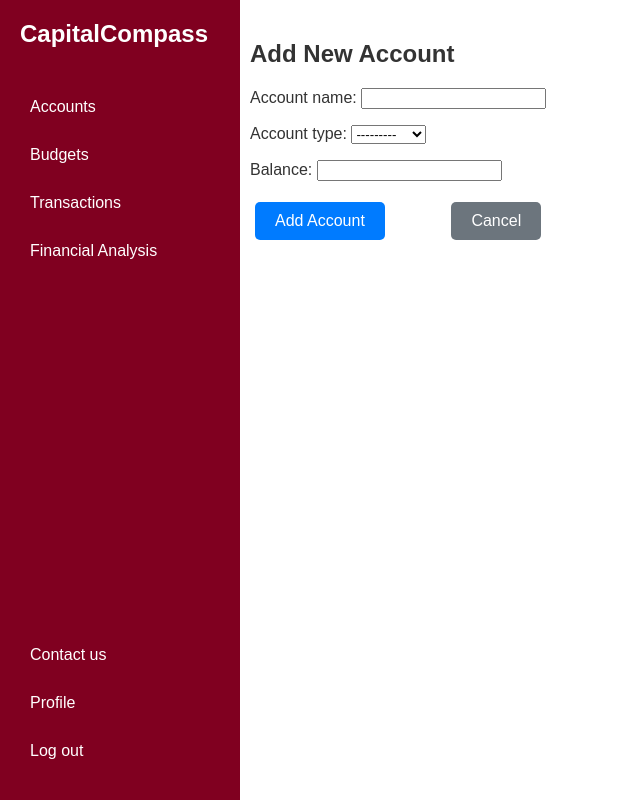
After one commit to Daniel-Nduka/CapitalCompass1, a Django app: page /accounts/add/ in a window 1280 px wide. The commit adds this page. Shown: the whole page, without its empty margins (0-640 px from the left). Run offline with Django 3.2, Linux system fonts and the light colour scheme; a user stored in the database is signed in.

Commit message:
Account Models and Backend Implementation

```diff
--- a/CapitalCompass/settings.py
+++ b/CapitalCompass/settings.py
@@ -134,7 +134,7 @@ REGISTRATION_OPEN = True
 REGISTRATION_AUTO_LOGIN = True
 
 # The URL that Django redirects users to after logging in.
-LOGIN_REDIRECT_URL = 'financeapp:index'
+LOGIN_REDIRECT_URL = 'financeapp:budget'
 
 # The page users are directed to if they are not logged in.
 LOGIN_URL = 'auth_login'
--- a/financeapp/forms.py
+++ b/financeapp/forms.py
@@ -1,6 +1,6 @@
 from django import forms
 from django.contrib.auth.models import User
-from .models import UserProfile
+from .models import UserProfile, Account
 
 class UserForm(forms.ModelForm):
     password = forms.CharField(widget=forms.PasswordInput())
@@ -13,3 +13,9 @@ class UserProfileForm(forms.ModelForm):
     class Meta:
         model = UserProfile
         fields = ('bio', 'location', 'birth_date')
+
+#Account form
+class AccountForm(forms.ModelForm):
+    class Meta:
+        model = Account
+        fields = ['account_name', 'account_type', 'balance']
--- a/financeapp/models.py
+++ b/financeapp/models.py
@@ -12,3 +12,20 @@ class UserProfile(models.Model):
 
     def __str__(self):
         return self.user.username
+
+class Account(models.Model):
+    ACCOUNT_TYPES = [
+       ('CHECKING', 'checking'),
+       ('SAVINGS', 'savings'),
+       ('CREDIT', 'credit'),
+       ('CASH', 'cash'),
+    ]
+    user = models.ForeignKey(User, on_delete=models.CASCADE, related_name='accounts')
+    account_name = models.CharField(max_length=100)
+    account_type = models.CharField(max_length=20, choices=ACCOUNT_TYPES)
+    balance = models.DecimalField(max_digits=15, decimal_places=2)
+    created_at = models.DateTimeField(auto_now_add=True)
+    updated_at = models.DateTimeField(auto_now=True)
+
+    def __str__(self):
+       return f"{self.account_name} ({self.get_account_type_display()}) - {self.user.username}"
--- a/financeapp/urls.py
+++ b/financeapp/urls.py
@@ -5,7 +5,11 @@ urlpatterns = [
     path('', views.index, name='index'),
     path('about/', views.about, name='about'),
     path('budget/', views.budget, name='budget'),
-    path('accounts/', views.accounts, name='accounts'),
     path('profile/', views.profile, name='profile'),
     path('transactions/', views.transactions, name='transactions'),
+    path('accounts/', views.account_list, name='accounts'),
+    path('accounts/add/', views.add_account, name='add_account'),
+    path('accounts/delete/<int:account_id>/', views.delete_account, name='delete_account'),
+    path('accounts/edit/<int:account_id>/', views.edit_account, name='edit_account'),
+    path('logout-and-signup/', views.logout_and_signup, name='logout_and_signup'),
 ]
--- a/financeapp/views.py
+++ b/financeapp/views.py
@@ -1,15 +1,22 @@
-from django.shortcuts import render, redirect
+from django.shortcuts import render, redirect, get_object_or_404
 from django.http import HttpResponse
 from django.views import View
 from django.contrib.auth.decorators import login_required
 from django.contrib import messages
 from django.contrib.auth.models import User
+from django.http import JsonResponse
 
-from .models import UserProfile
-from .forms import UserForm, UserProfileForm
+from .models import UserProfile, Account
+from .forms import UserForm, UserProfileForm, AccountForm
+
+from django.contrib.auth import logout
 
 
 # Create your views here.
+def logout_and_signup(request):
+    logout(request)
+    return redirect('registration_register')
+
 def index(request):
     return render(request, 'financeapp/index.html')
 
@@ -19,8 +26,72 @@ def about(request):
 def budget(request):
     return render(request, 'financeapp/budget.html')
 
-def accounts(request):
-    return render(request, 'financeapp/accounts.html')
+@login_required
+def account_list(request):
+    accounts = request.user.accounts.all()
+    total_balance = 0
+    for account in accounts:
+        if account.account_type != 'CREDIT':
+            total_balance += account.balance
+
+    total_debt = 0
+    for account in accounts:
+        if account.account_type == 'CREDIT':
+            total_debt += account.balance
+
+    net_balance = total_balance - total_debt
+
+    context ={
+        'accounts': accounts,
+        'total_balance': total_balance,
+        'total_debt': total_debt,
+        'net_balance': net_balance,
+    }
+
+    return render(request, 'financeapp/accounts.html', context)
+
+
+@login_required
+def add_account(request):
+    if request.method == 'POST':
+        form = AccountForm(request.POST)
+        if form.is_valid():
+            account = form.save(commit=False)
+            account.user = request.user
+            account.save()
+            return redirect('financeapp:accounts')
+    else:
+        form = AccountForm()
+    return render(request, 'financeapp/add_account.html', {'form': form})
+
+
+def delete_account(request, account_id):
+    account = get_object_or_404(Account, id=account_id, user=request.user)
+
+    if request.method == 'POST':
+        account.delete()
+        return redirect('financeapp:accounts')
+
+    context ={
+       'account': account
+   }
+    return render(request, 'financeapp/delete_account.html', context)
+
+def edit_account(request, account_id):
+    account = get_object_or_404(Account, id=account_id, user=request.user)
+
+    if request.method == 'POST':
+        form = AccountForm(request.POST, instance=account)
+        if form.is_valid():
+            form.save()
+            return redirect('financeapp:accounts')
+    else:
+        form = AccountForm(instance=account)
+    return render(request, 'financeapp/edit_account.html', {'form': form})
+
+
+    return render(request, 'financeapp/delete_account.html', context)
+
 
 def transactions(request):
     return render(request, 'financeapp/transactions.html')
--- a/static/styles/application.css
+++ b/static/styles/application.css
@@ -3,11 +3,14 @@ body, html {
   padding: 0;
   height: 100%;
   display: flex;
+
+
 }
 
 body {
   font-family: Arial, sans-serif;
   color: #333;
+  padding-left: 230px;
 }
 
 .sidebar {
@@ -18,6 +21,11 @@ body {
   display: flex;
   flex-direction: column;
   justify-content: space-between;
+  position: fixed;
+  top: 0;
+  bottom: 0;
+  left:0;
+
 }
 
 
--- /dev/null
+++ b/templates/financeapp/add_account.html
@@ -0,0 +1,19 @@
+{% extends 'financeapp/loggedin_base.html' %}
+{% load static %}
+{% block title_block %} Add Account - CapitalCompass {% endblock %}
+
+{% block body_block %}
+<main>
+    <section class="create-account">
+        <h1>Add New Account</h1>
+        <form method="post">
+            {% csrf_token %}
+            {{ form.as_p }}
+            <div class="form-group submit-btn">
+                <button type="submit" class="btn btn-primary">Add Account</button>
+                <button onclick="location.href='{% url 'financeapp:accounts' %}'" class="btn btn-secondary">Cancel</a>
+            </div>
+        </form>
+    </section>
+</main>
+{% endblock %}
--- a/templates/financeapp/base.html
+++ b/templates/financeapp/base.html
@@ -22,8 +22,7 @@
             <ul class="nav-right">
               {% if user.is_authenticated %}
               <li class="auth"><a href="{% url 'auth_login' %}">Login</a></li>
-              <li><a href="{% url 'auth_logout' %}?next={% url 'financeapp:index' %}">Sign out</a></li>
-              <li class="auth"><a href="{% url 'registration_register' %}">Sign up</a></li>
+              <li class="auth"><a href="{% url 'financeapp:logout_and_signup' %}">Sign up</a></li>
               {% else %}
                 <li class="auth"><a href="{% url 'auth_login' %}">Login</a></li>
                 <li class="auth"><a href="{% url 'registration_register' %}">Sign up</a></li>
--- a/templates/financeapp/loggedin_base.html
+++ b/templates/financeapp/loggedin_base.html
@@ -1,13 +1,13 @@
+<!DOCTYPE html>
 {% load static %}
-<!DOCTYPE html>
 <html lang="en">
 <head>
     <meta charset="UTF-8">
     <meta name="viewport" content="width=device-width, initial-scale=1.0">
     <title>{% block title_block %}{% endblock %}</title>
-    <link rel="stylesheet" href="{% static 'styles/application.css' %}">
+   <link rel="stylesheet" href="{% static 'styles/application.css' %}">
     <link rel="stylesheet" href="{% static 'styles/profile.css' %}">
-    <link rel="stylesheet" href="{% static 'styles/transactions.css' %}">
+   <link rel="stylesheet" href="{% static 'styles/transactions.css' %}">
 
 </head>
 <body>
```
Also changed, not shown: templates/financeapp/accounts.html (+15 -85 lines), templates/financeapp/delete_account.html (added, +19 -0 lines), templates/financeapp/edit_account.html (added, +19 -0 lines), db.sqlite3, financeapp/migrations/0002_account.py (added), financeapp/migrations/0003_auto_20240713_1653.py (added), financeapp/migrations/0004_account.py (added), financeapp/migrations/0005_auto_20240713_1906.py (added), templates/financeapp/test.html (added), 2 other files.
